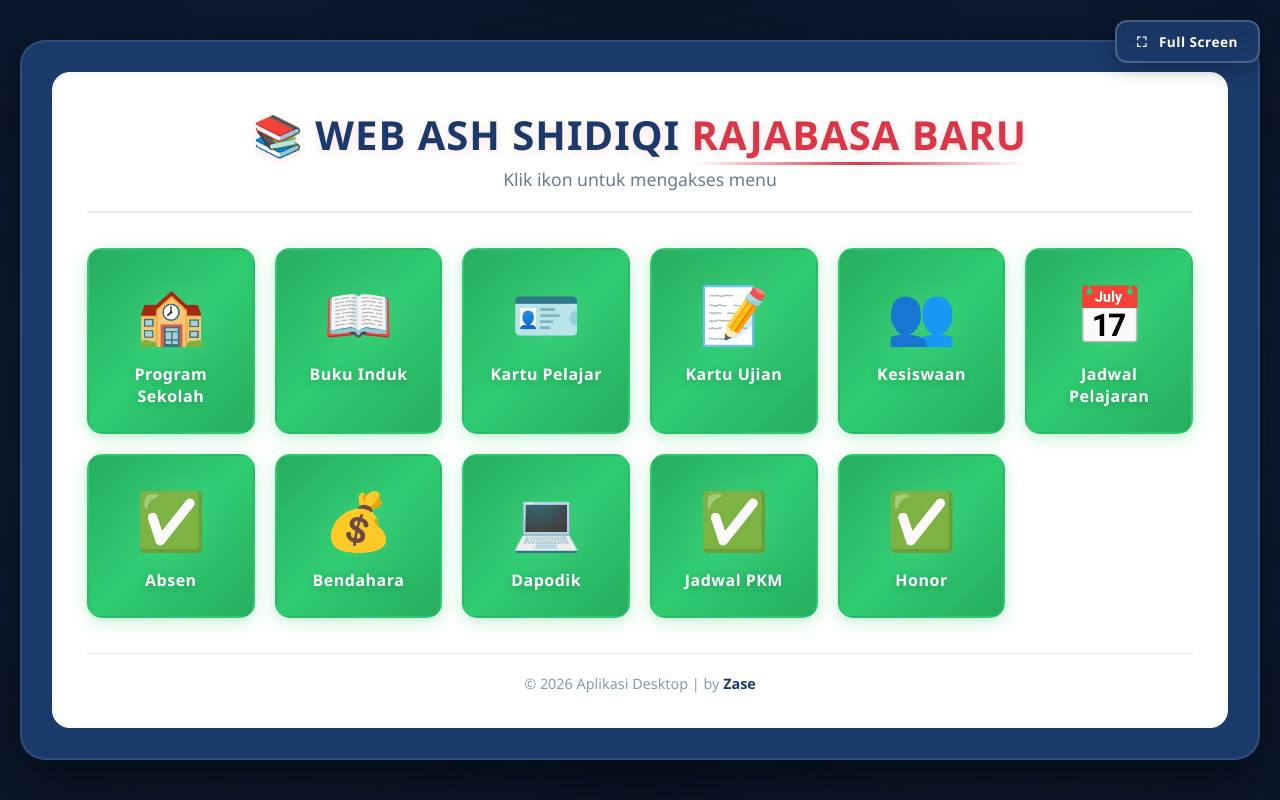
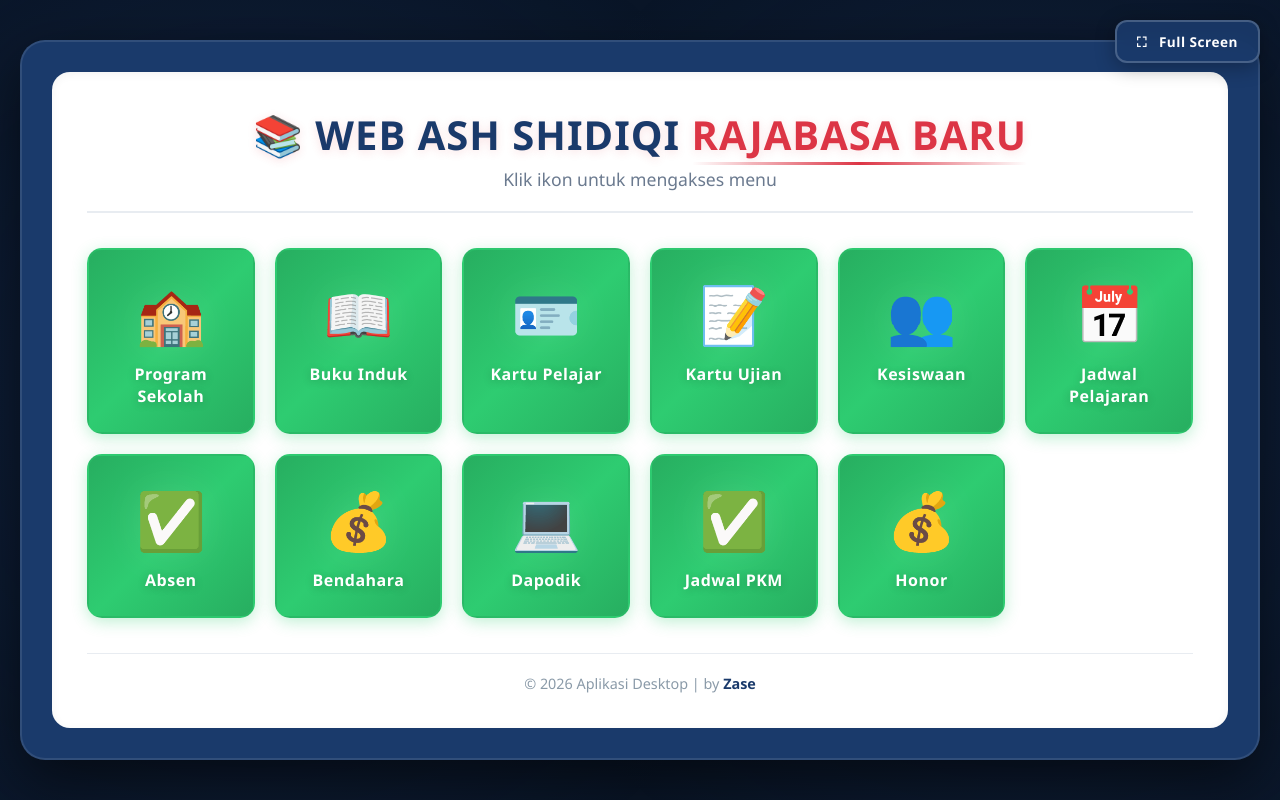
Before and after one commit to digipers/Lintasan, a plain HTML site: page index.html in a window 1280 px wide. Drawn offline with Linux system fonts and the light colour scheme.

Commit message:
Update index.html

```diff
--- a/index.html
+++ b/index.html
@@ -465,7 +465,7 @@
                 </div>
 				               <!-- Honor -->
                 <div class="card" data-link="https://script.google.com/macros/s/AKfycbxSuTHw_p4_F3wrCKtFKwt081DvkHr3zMb7bX8X9Swu5hpawPzxwrP4YN5BrmsSiJ9fvQ/exec" onclick="openLink(this)">
-                    <span class="icon">✅</span>
+                    <span class="icon">💰</span>
                     <span class="label">Honor</span>
                     <span class="badge">Link</span>
                 </div>
```
